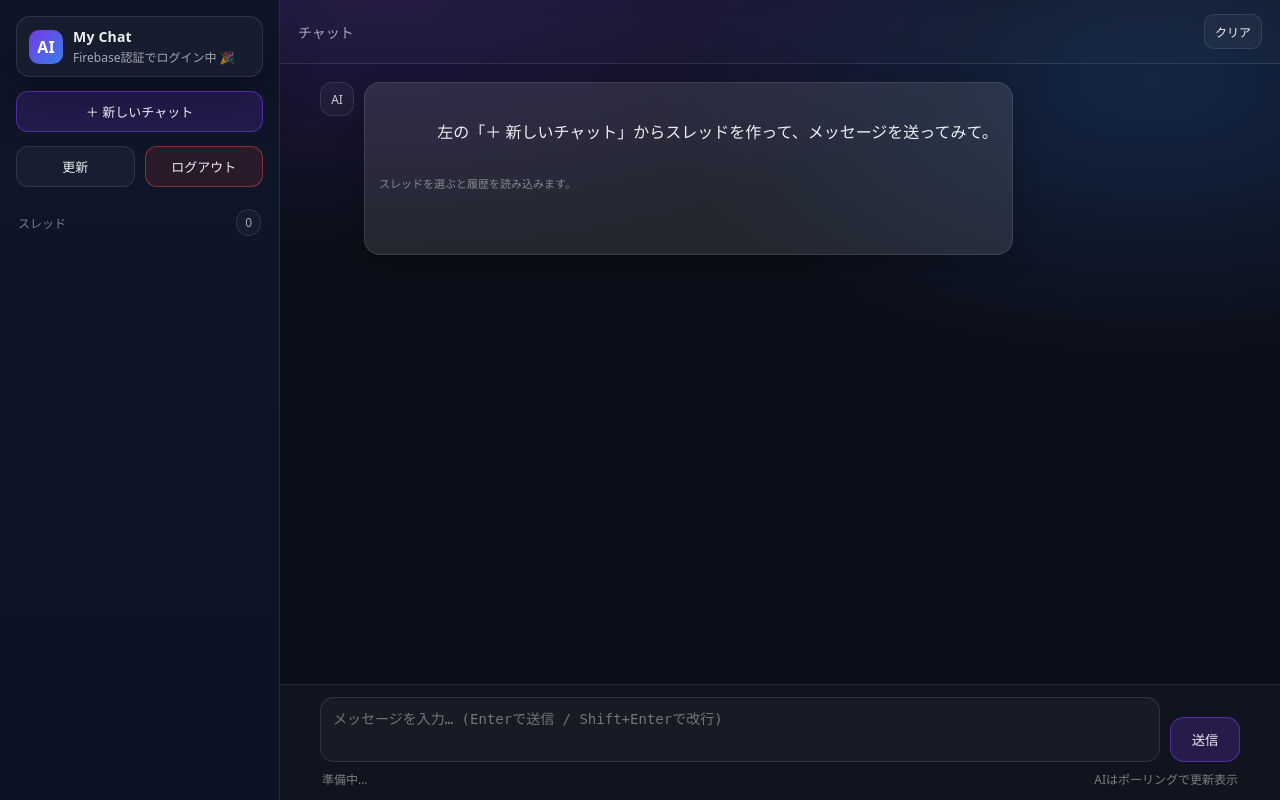
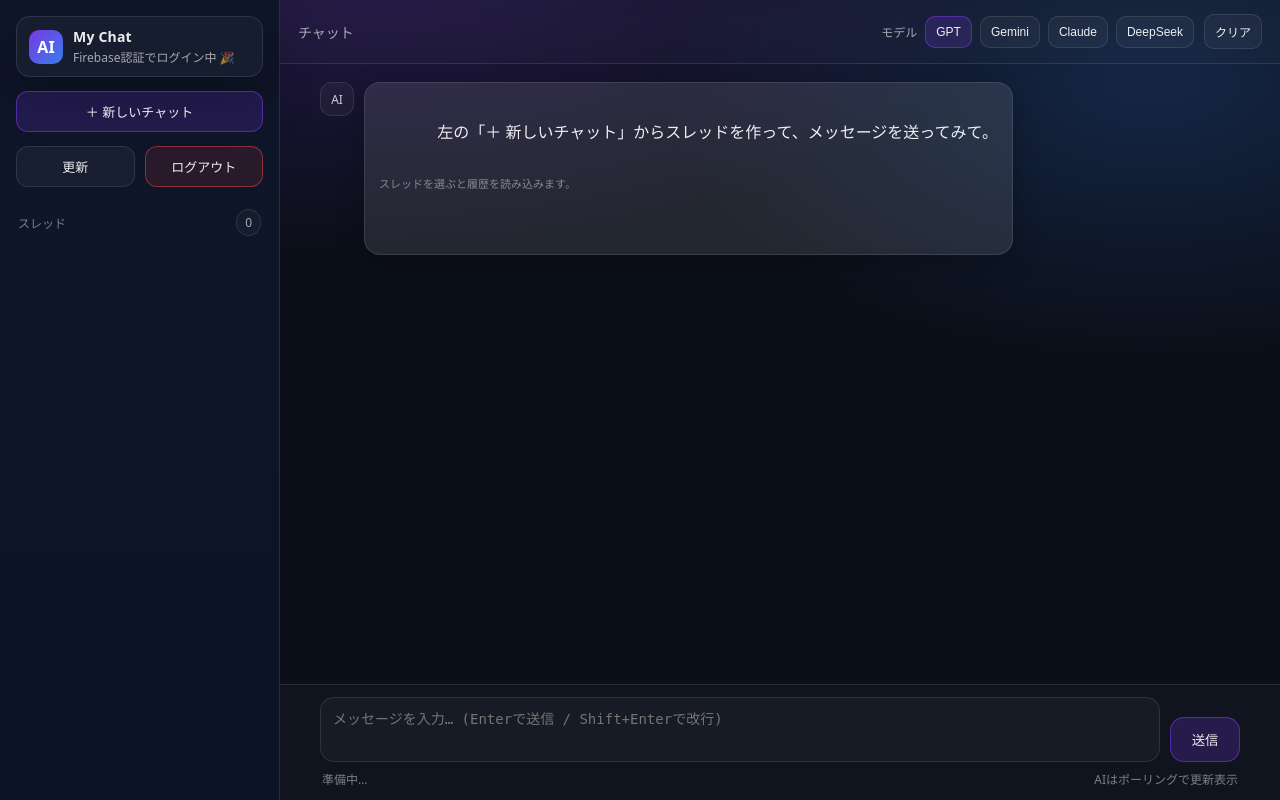
Before and after one commit to panic-one/chatai-playground, a Flask app: page /chatai-playground in a window 1280 px wide. Run offline with Flask 3, Linux system fonts and the light colour scheme; parts of the project's set-up code (start-up, migrations or seed data) failed here and were passed over; some libraries are stand-ins or nearby versions.

Commit message:
モデル切り替えボタン追加

```diff
--- a/app/templates/home.html
+++ b/app/templates/home.html
@@ -416,9 +416,59 @@
       .sidebar{ display:none; }
       .main{
         height: 100vh;
-        display:flex;
-        flex-direction:column;
+        display: flex;
+        flex-direction: column;
       }
+    }
+
+    .topbar-right{
+      display:flex;
+      align-items:center;
+      gap:10px;
+      flex-wrap: wrap;
+    }
+
+    .model-picker{
+      display:flex;
+      align-items:center;
+      gap:8px;
+      flex-wrap: wrap;
+    }
+
+    .model-label{
+      font-size:12px;
+      color: var(--muted);
+    }
+
+    .model-buttons{
+      display:flex;
+      gap:8px;
+      flex-wrap: wrap;
+    }
+
+    .model-btn{
+      appearance:none;
+      border: 1px solid var(--border);
+      background: rgba(255,255,255,.04);
+      color: var(--text);
+      padding: 8px 10px;
+      border-radius: 10px;
+      cursor:pointer;
+      font-size:12px;
+      transition: background .15s ease, border-color .15s ease, transform .08s ease;
+    }
+
+    .model-btn:hover{
+      background: rgba(255,255,255,.06);
+    }
+
+    .model-btn:active{
+      transform: translateY(1px);
+    }
+
+    .model-btn.active{
+      border-color: rgba(124,58,237,.55);
+      background: rgba(124,58,237,.18);
     }
   </style>
 </head>
@@ -458,7 +508,18 @@
           <span>チャット</span>
           <span class="thread-title" id="threadTitle"></span>
         </p>
-        <div style="display:flex; gap:10px;">
+
+        <div class="topbar-right">
+          <div class="model-picker">
+            <span class="model-label">モデル</span>
+            <div class="model-buttons" id="modelButtons">
+              <button class="model-btn active" type="button" data-provider="openai">GPT</button>
+              <button class="model-btn" type="button" data-provider="gemini">Gemini</button>
+              <button class="model-btn" type="button" data-provider="claude">Claude</button>
+              <button class="model-btn" type="button" data-provider="deepseek">DeepSeek</button>
+            </div>
+          </div>
+
           <button class="btn small" type="button" onclick="clearCurrentChatView()">クリア</button>
         </div>
       </header>
@@ -515,9 +576,12 @@
     const sidebarStatus = document.getElementById("sidebarStatus");
     const mainStatus = document.getElementById("mainStatus");
     const threadTitleEl = document.getElementById("threadTitle");
+    const modelButtons = document.getElementById("modelButtons");
+
 
     let currentThread = null;
     let currentUser = null;
+    let currentProvider = "openai"
     const aiPollers = new Map();
 
     function scrollToBottom() {
@@ -599,6 +663,17 @@
         return { avatar: "You", css: "user" };
       }
       return { avatar: "AI", css: "ai" };
+    }
+
+    function setActiveModel(provider) {
+      currentProvider = provider;
+
+      const buttons = modelButtons.querySelectorAll(".model-btn");
+      buttons.forEach((btn) => {
+        btn.classList.toggle("active", btn.dataset.provider === provider);
+      });
+
+      setMainStatus(`準備OK / provider: ${provider}`);
     }
 
     function stopAllPollers() {
@@ -948,6 +1023,8 @@
       const text = input.value.trim();
       if (!text) return;
 
+      console.log("sending currentProvider =", currentProvider)
+
       if (!currentThread) {
         alert("先にスレッドを作って選択してね（左の＋）");
         return;
@@ -969,7 +1046,10 @@
 
         const res = await apiFetch(`${API_BASE}/${tid}/messages`, {
           method: "POST",
-          body: JSON.stringify({ content: text }),
+          body: JSON.stringify({
+            content: text ,
+            provider: currentProvider
+          }),
         });
 
         if (res?.thread && (res.thread.title || res.thread.thread_id || res.thread.id)) {
@@ -1015,6 +1095,16 @@
       }
     });
 
+    modelButtons.addEventListener("click", (e) => {
+      const btn = e.target.closest(".model-btn");
+      if (!btn) return;
+
+      const provider = btn.dataset.provider;
+      if (!provider) return;
+
+      setActiveModel(provider);
+    });
+
     firebase.auth().onAuthStateChanged(async (user) => {
       try {
         if (!user) {
```
